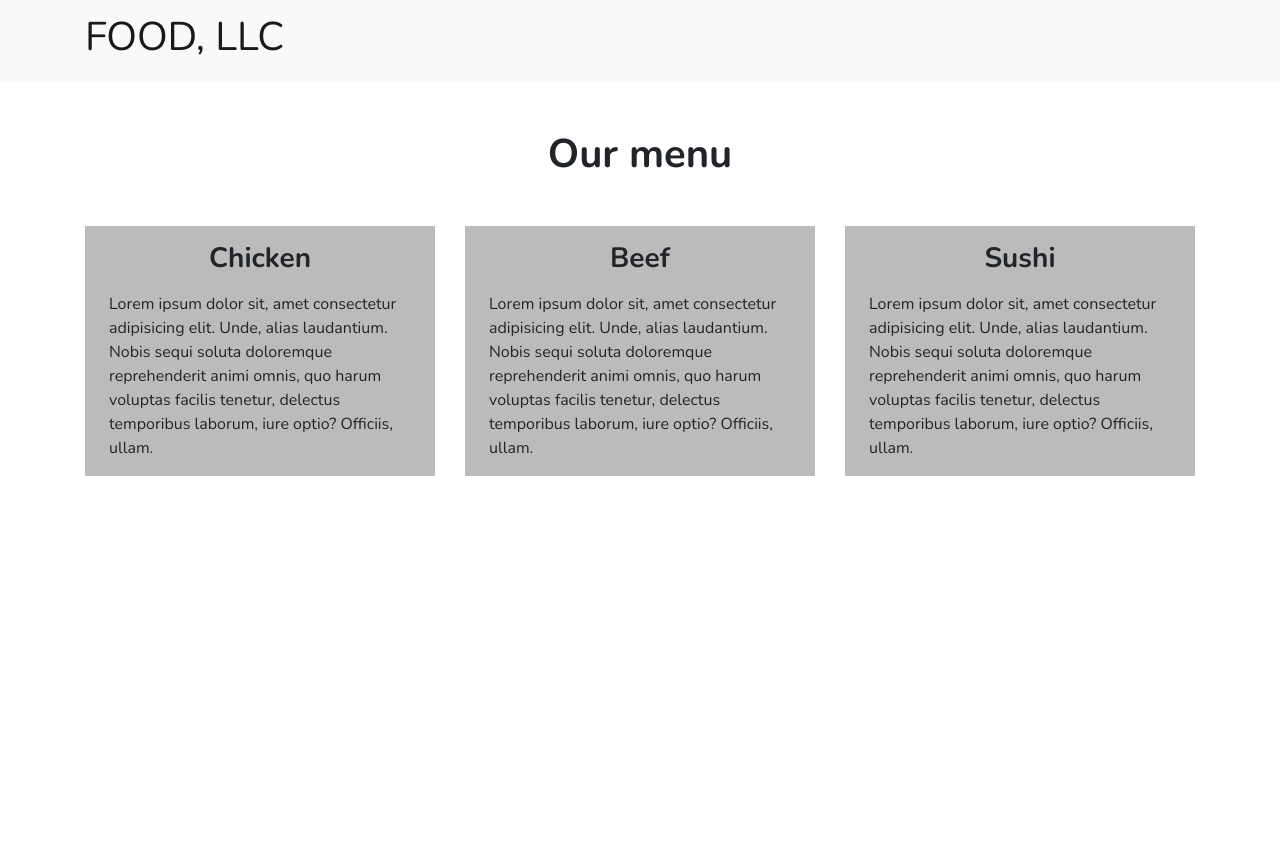
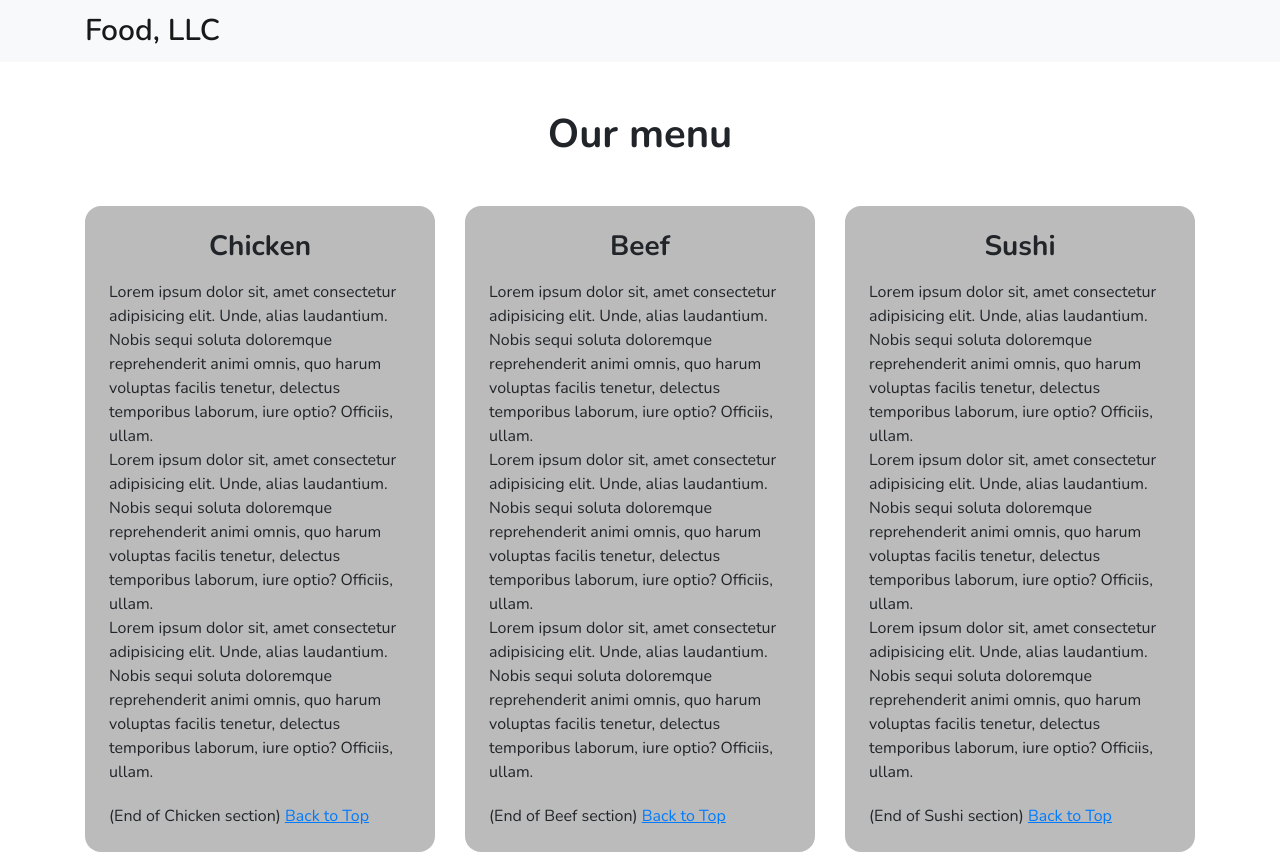
Before and after one commit to andipy/coursera-andi, a plain HTML site: page module3/module3-solution/index.html in a window 1280 px wide. Before the commit the page ends 800 px from the top, so only its background shows below. Drawn offline with nearby package versions, Linux system fonts and the light colour scheme.

Commit message:
module 3 solution def

```diff
--- a/module3/module3-solution/css/style.css
+++ b/module3/module3-solution/css/style.css
@@ -1,5 +1,11 @@
 * {
     font-family: 'Nunito', sans-serif;
+}
+
+#logo h1 {
+    font-size: 1.5em;
+    font-weight: 600;
+    margin: 0;
 }
 
 li:hover {
@@ -10,10 +16,33 @@ li:hover {
 .tile {
     margin: 0 0 15px 0;
     border-radius: 16px;
-    overflow: hidden;
+    background-color: rgb(187, 187, 187);
+    /* padding-bottom: 8%; */
+}
+
+.tile a {
+    text-decoration: underline;
 }
 
 .tile h3, .tile p {
-    background-color: rgb(187, 187, 187);
     margin: 0;
 }
+
+/************** LOVE PAGE *******************/
+#backHomeButton {
+    background-color: rgb(26, 103, 167);
+    width: 320px;
+    margin: auto;
+    padding: 16px 0;
+    text-align: center;
+    border-radius: 16px;
+}
+#backHomeButton span {
+    font-size: 1.1em;
+    letter-spacing: .1em;
+    text-transform: uppercase;
+    color: #fff;
+}
+a:hover {
+    text-decoration: none;
+}
--- a/module3/module3-solution/index.html
+++ b/module3/module3-solution/index.html
@@ -25,10 +25,10 @@
         <noscript><iframe src="https://www.googletagmanager.com/ns.html?id=GTM-TFP5F33" height="0" width="0" style="display:none;visibility:hidden"></iframe></noscript>
         <!-- End Google Tag Manager (noscript) -->
 
-        <nav class="navbar navbar-expand-lg navbar-light bg-light">
+        <nav id="navBar" class="navbar navbar-expand-lg navbar-light bg-light">
             <div class="container">
                 <a id="logo" class="navbar-brand" href="index.html">
-                    <h1>FOOD, LLC</h1>
+                    <h1>Food, LLC</h1>
                 </a>
                 <button class="navbar-toggler" type="button" data-toggle="collapse" data-target="#navbarCollapse" aria-controls="navbarSupportedContent" aria-expanded="false" aria-label="Toggle navigation">
                     <span class="navbar-toggler-icon"></span>
@@ -58,25 +58,55 @@
 
         <div class="container">
             <div class="row">
-                <div class="col-12 col-lg-6 col-xl-4 tile">
-                    <h3 class="text-center pt-3 font-weight-bold">Chicken</h3>
+                <div class="col-12 col-lg-6 col-xl-4">
+                    <div class="tile pb-4">
+                        <h3 class="text-center pt-4 font-weight-bold">Chicken</h3>
                         <p class="py-3 px-4">
                             Lorem ipsum dolor sit, amet consectetur adipisicing elit. Unde, alias laudantium. Nobis sequi soluta doloremque reprehenderit animi omnis, quo harum voluptas facilis tenetur, delectus temporibus laborum, iure optio? Officiis, ullam.
+                            <br>
+                            Lorem ipsum dolor sit, amet consectetur adipisicing elit. Unde, alias laudantium. Nobis sequi soluta doloremque reprehenderit animi omnis, quo harum voluptas facilis tenetur, delectus temporibus laborum, iure optio? Officiis, ullam.
+                            <br>
+                            Lorem ipsum dolor sit, amet consectetur adipisicing elit. Unde, alias laudantium. Nobis sequi soluta doloremque reprehenderit animi omnis, quo harum voluptas facilis tenetur, delectus temporibus laborum, iure optio? Officiis, ullam.
                         </p>
+                        <div class="pt-1 px-4" >
+                            <span>(End of Chicken section)</span>
+                            <a href="#navBar">Back to Top</a>
+                        </div>
+                    </div>
                 </div>
 
-                <div class="col-12 col-lg-6 col-xl-4 tile">
-                    <h3 class="text-center pt-3 font-weight-bold">Beef</h3>
+                <div class="col-12 col-lg-6 col-xl-4">
+                    <div class="tile pb-4">
+                        <h3 class="text-center pt-4 font-weight-bold">Beef</h3>
                         <p class="py-3 px-4">
                             Lorem ipsum dolor sit, amet consectetur adipisicing elit. Unde, alias laudantium. Nobis sequi soluta doloremque reprehenderit animi omnis, quo harum voluptas facilis tenetur, delectus temporibus laborum, iure optio? Officiis, ullam.
+                            <br>
+                            Lorem ipsum dolor sit, amet consectetur adipisicing elit. Unde, alias laudantium. Nobis sequi soluta doloremque reprehenderit animi omnis, quo harum voluptas facilis tenetur, delectus temporibus laborum, iure optio? Officiis, ullam.
+                            <br>
+                            Lorem ipsum dolor sit, amet consectetur adipisicing elit. Unde, alias laudantium. Nobis sequi soluta doloremque reprehenderit animi omnis, quo harum voluptas facilis tenetur, delectus temporibus laborum, iure optio? Officiis, ullam.
                         </p>
+                        <div class="pt-1 px-4" >
+                            <span>(End of Beef section)</span>
+                            <a href="#navBar">Back to Top</a>
+                        </div>
+                    </div>
                 </div>
 
-                <div class="col-12 col-lg-12 col-xl-4 tile">
-                    <h3 class="text-center pt-3 font-weight-bold">Sushi</h3>
+                <div class="col-12 col-lg-12 col-xl-4">
+                    <div class="tile pb-4">
+                        <h3 class="text-center pt-4 font-weight-bold">Sushi</h3>
                         <p class="py-3 px-4">
                             Lorem ipsum dolor sit, amet consectetur adipisicing elit. Unde, alias laudantium. Nobis sequi soluta doloremque reprehenderit animi omnis, quo harum voluptas facilis tenetur, delectus temporibus laborum, iure optio? Officiis, ullam.
+                            <br>
+                            Lorem ipsum dolor sit, amet consectetur adipisicing elit. Unde, alias laudantium. Nobis sequi soluta doloremque reprehenderit animi omnis, quo harum voluptas facilis tenetur, delectus temporibus laborum, iure optio? Officiis, ullam.
+                            <br>
+                            Lorem ipsum dolor sit, amet consectetur adipisicing elit. Unde, alias laudantium. Nobis sequi soluta doloremque reprehenderit animi omnis, quo harum voluptas facilis tenetur, delectus temporibus laborum, iure optio? Officiis, ullam.
                         </p>
+                        <div class="pt-1 px-4" >
+                            <span>(End of Sushi section)</span>
+                            <a href="#navBar">Back to Top</a>
+                        </div>
+                    </div>
                 </div>
             </div>
         </div>
```
Also changed, not shown: module3/module3-solution/love.html (added, +79 -0 lines). Lines whose indentation alone changed are shown as unchanged.
